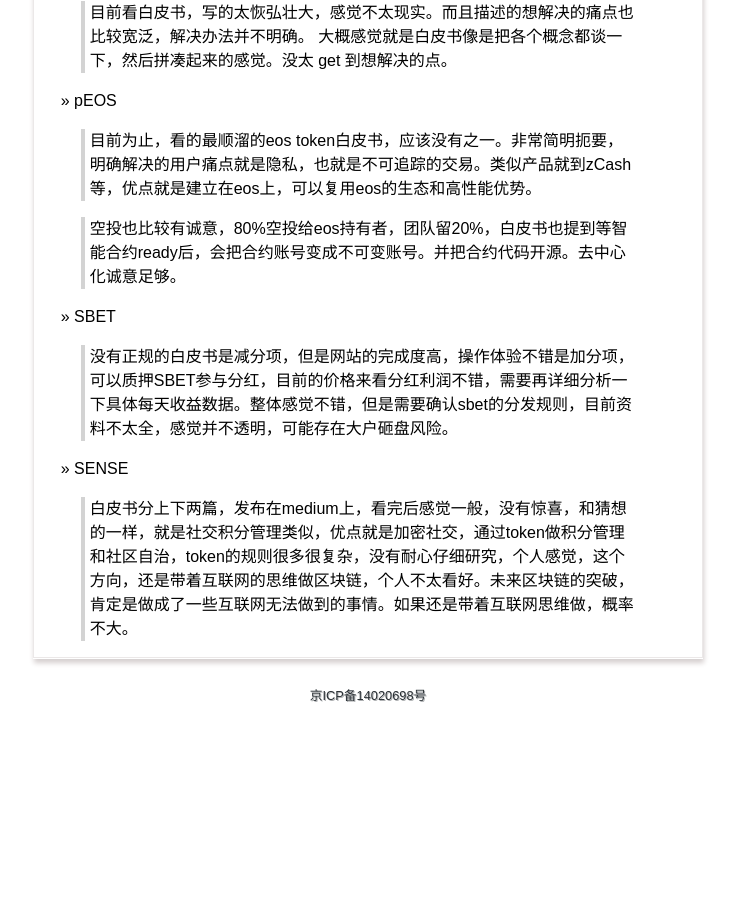
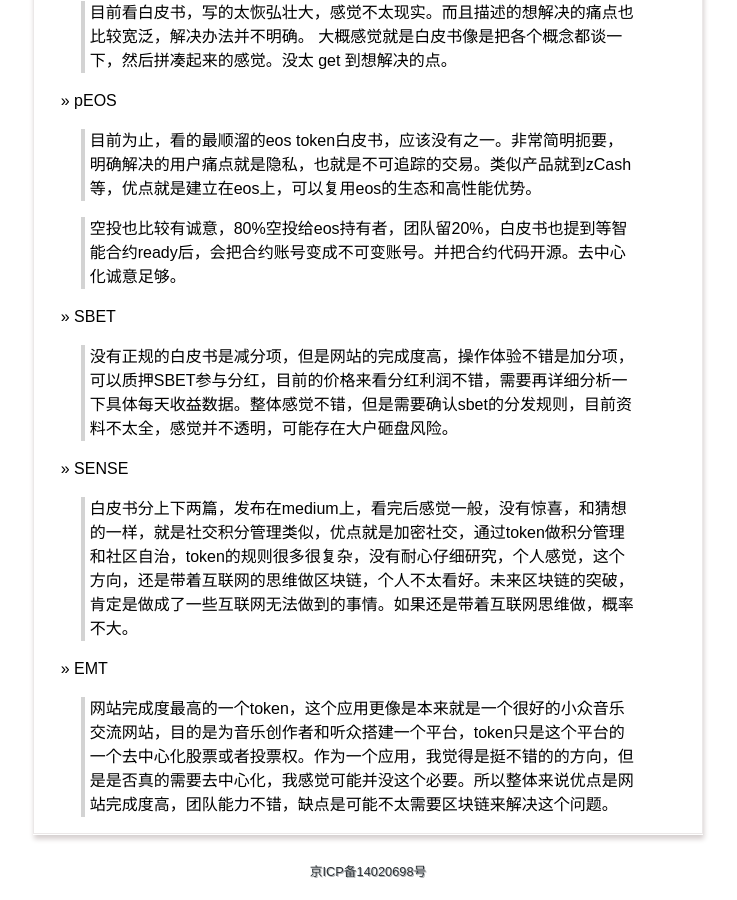
Before and after one commit to yanyiwu/blog, a Jekyll site: the page built from eostokens.md, in a window 1280 px wide and 900 px high, scrolled down 1703 px. Shown: the whole window, without its empty margins (272-1009 px from the left). Built offline with Jekyll 4.4.1, drawn with Linux system fonts in a browser that asks for light colours; Markdown is read by kramdown in place of the engine named in the settings; comment, search, counter and statistics services are not loaded; before the commit the page ends 2427 px from its top, so only the background shows below that.

Commit message:
[token] EMT

```diff
--- a/eostokens.md
+++ b/eostokens.md
@@ -85,3 +85,7 @@ title: EOS-Tokens白皮书分析专栏
 &raquo; SENSE
 
 > 白皮书分上下两篇，发布在medium上，看完后感觉一般，没有惊喜，和猜想的一样，就是社交积分管理类似，优点就是加密社交，通过token做积分管理和社区自治，token的规则很多很复杂，没有耐心仔细研究，个人感觉，这个方向，还是带着互联网的思维做区块链，个人不太看好。未来区块链的突破，肯定是做成了一些互联网无法做到的事情。如果还是带着互联网思维做，概率不大。
+
+&raquo; EMT
+
+> 网站完成度最高的一个token，这个应用更像是本来就是一个很好的小众音乐交流网站，目的是为音乐创作者和听众搭建一个平台，token只是这个平台的一个去中心化股票或者投票权。作为一个应用，我觉得是挺不错的的方向，但是是否真的需要去中心化，我感觉可能并没这个必要。所以整体来说优点是网站完成度高，团队能力不错，缺点是可能不太需要区块链来解决这个问题。
```
